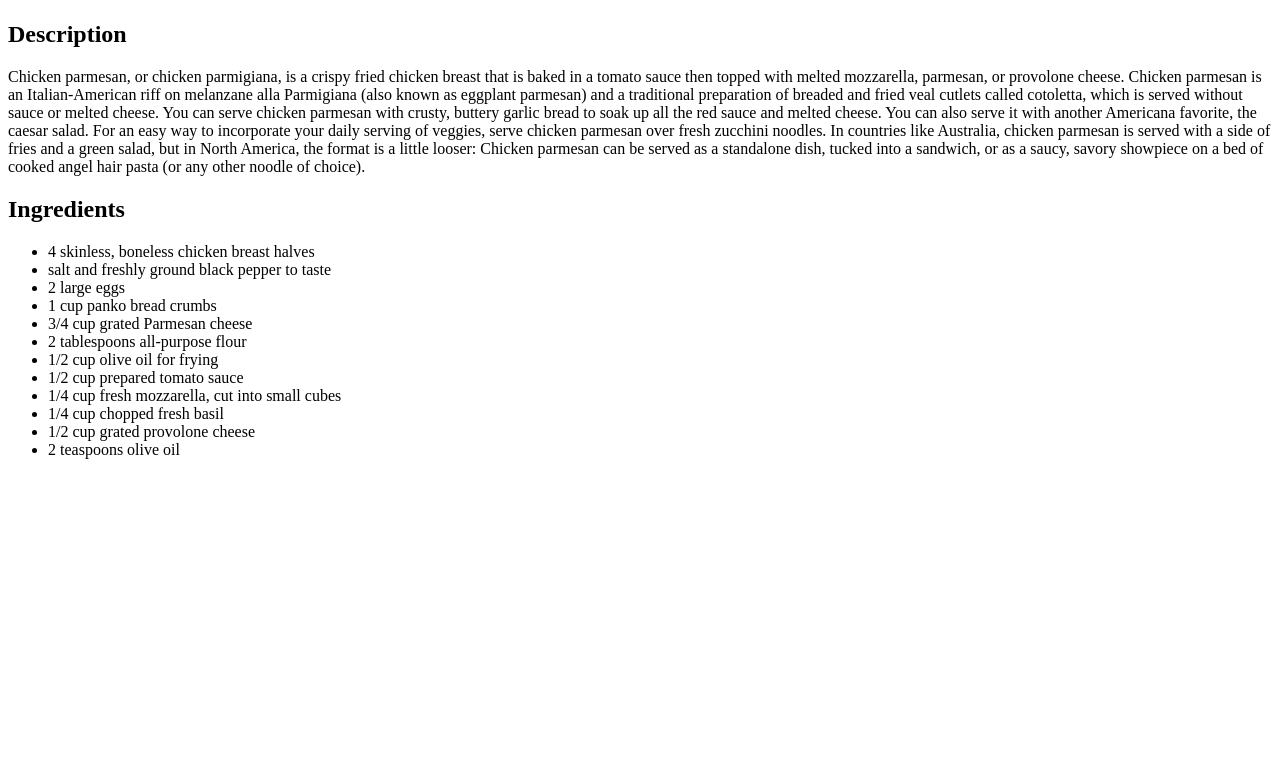
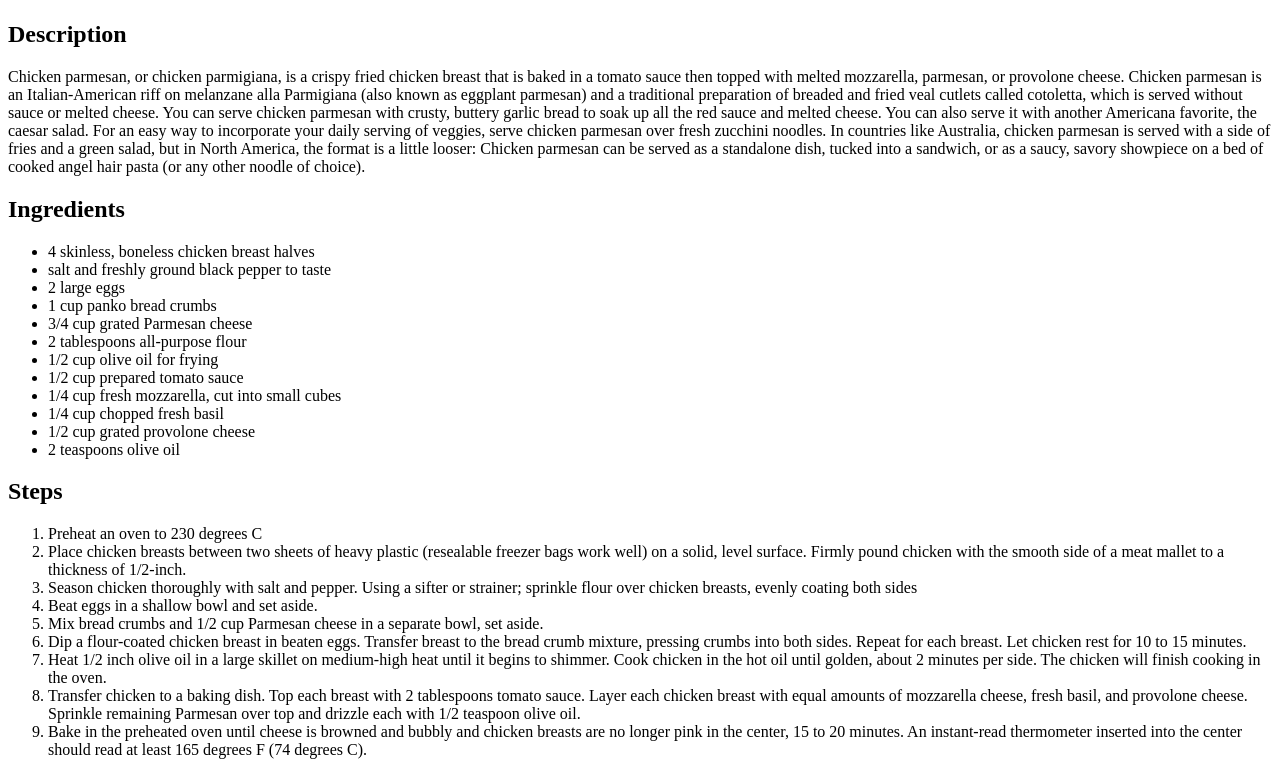
Before and after one commit to chan0047/odin-recipes, a plain HTML site: page recipes/chickenparmesan.html in a window 1280 px wide. Shown: the part 383-1158 px from the top of the page. Before the commit the page ends 858 px from the top, so only its background shows below. Drawn offline with Linux system fonts and the light colour scheme.

Commit message:
Add heading 2 steps and ordered list of the steps

```diff
--- a/recipes/chickenparmesan.html
+++ b/recipes/chickenparmesan.html
@@ -43,6 +43,25 @@ height="300" width="=300">
         <li> 2 teaspoons olive oil</li>
     </ul>
 
+    <h2> Steps </h2>
+    <ol>
+        <li> Preheat an oven to 230 degrees C</li>
+        <li>Place chicken breasts between two sheets of heavy plastic (resealable freezer bags work well) on a solid,
+            level surface. Firmly pound chicken with the smooth side of a meat mallet to a thickness of 1/2-inch.</li>
+        <li> Season chicken thoroughly with salt and pepper. Using a sifter or strainer; sprinkle flour over chicken
+            breasts, evenly coating both sides</li>
+        <li>Beat eggs in a shallow bowl and set aside.</li>
+        <li> Mix bread crumbs and 1/2 cup Parmesan cheese in a separate bowl, set aside.</li>
+        <li>Dip a flour-coated chicken breast in beaten eggs. Transfer breast to the bread crumb mixture,
+            pressing crumbs into both sides. Repeat for each breast. Let chicken rest for 10 to 15 minutes.</li>
+        <li>Heat 1/2 inch olive oil in a large skillet on medium-high heat until it begins to shimmer. Cook chicken in the hot oil until golden,
+            about 2 minutes per side. The chicken will finish cooking in the oven.</li>
+        <li> Transfer chicken to a baking dish. Top each breast with 2 tablespoons tomato sauce. Layer each chicken breast with equal amounts of mozzarella cheese,
+            fresh basil, and provolone cheese. Sprinkle remaining Parmesan over top and drizzle each with 1/2 teaspoon olive oil.</li>
+        <li>Bake in the preheated oven until cheese is browned and bubbly and chicken breasts are no longer pink in the center, 15 to 20 minutes.
+            An instant-read thermometer inserted into the center should read at least 165 degrees F (74 degrees C).</li>
+    </ol>
+
 
 
 
```
